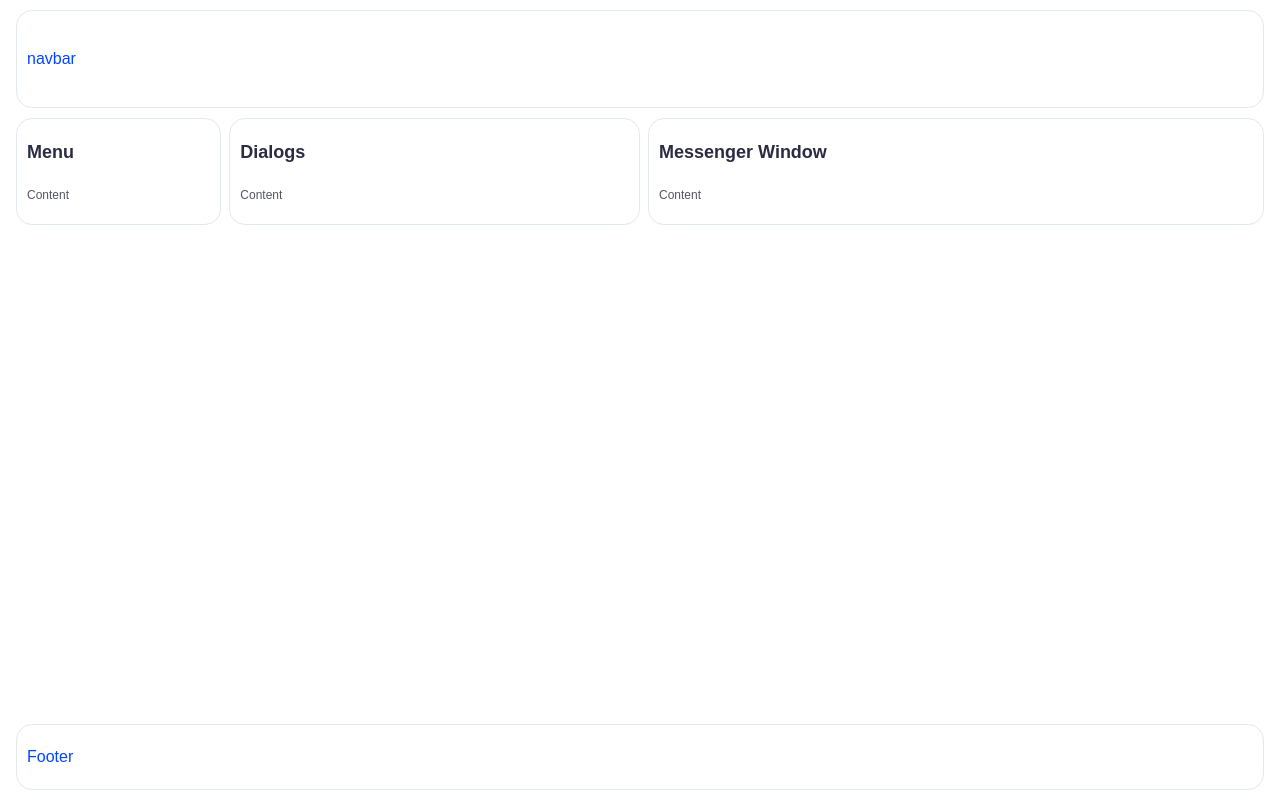
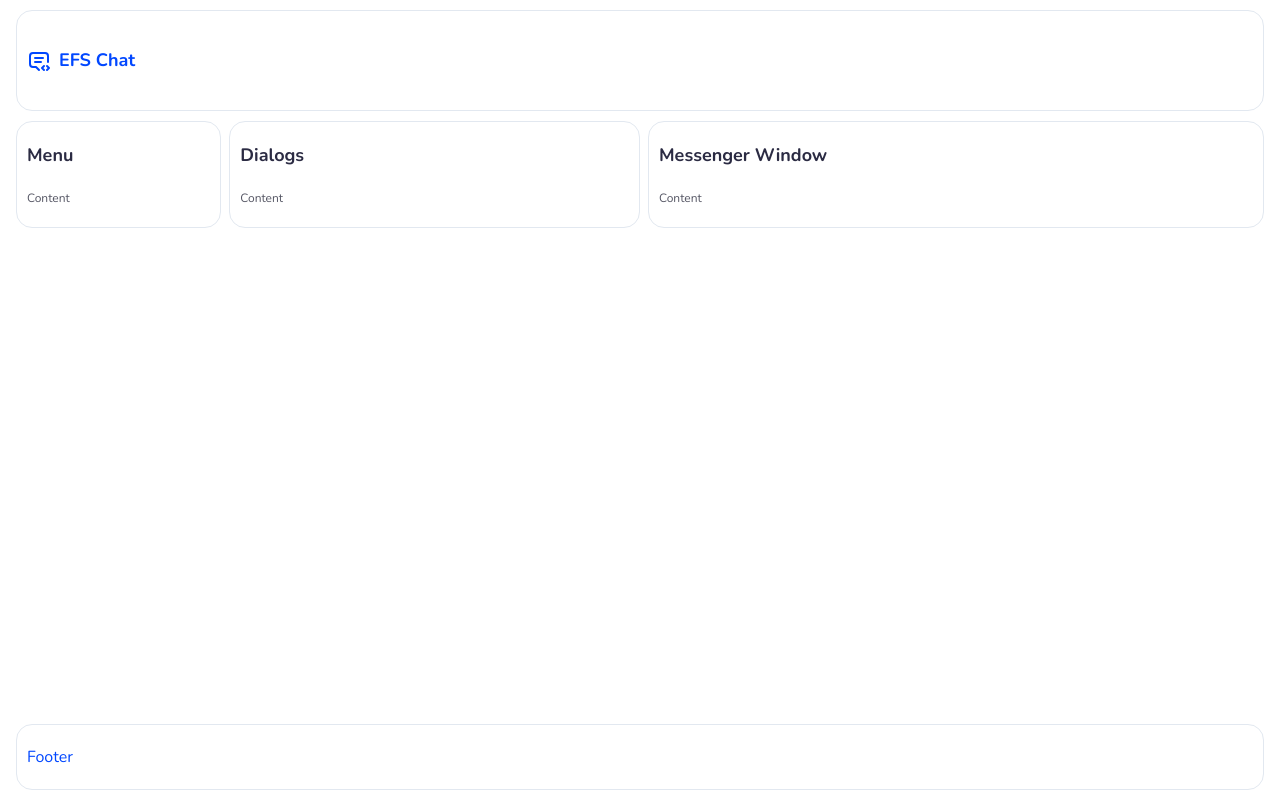
Before and after one commit to brandalx/EFSChat-client, a React (Vite) app: page /messenger in a window 1280 px wide. Built offline with nearby package versions, Linux system fonts and the light colour scheme.

Commit message:
feat: logo layout

```diff
--- /dev/null
+++ b/src/assets/svg/Logo.jsx
@@ -0,0 +1,27 @@
+import React from 'react';
+
+export default function Logo() {
+  return (
+    <div>
+      <svg
+        xmlns='http://www.w3.org/2000/svg'
+        className='icon icon-tabler icon-tabler-message-2-code'
+        width={24}
+        height={24}
+        viewBox='0 0 24 24'
+        strokeWidth={2}
+        stroke='#0147FF'
+        fill='none'
+        strokeLinecap='round'
+        strokeLinejoin='round'
+      >
+        <path stroke='none' d='M0 0h24v24H0z' fill='none' />
+        <path d='M8 9h8' />
+        <path d='M8 13h6' />
+        <path d='M12 21l-1 -1l-2 -2h-3a3 3 0 0 1 -3 -3v-8a3 3 0 0 1 3 -3h12a3 3 0 0 1 3 3v6' />
+        <path d='M20 21l2 -2l-2 -2' />
+        <path d='M17 17l-2 2l2 2' />
+      </svg>
+    </div>
+  );
+}
--- a/src/components/Navbar.jsx
+++ b/src/components/Navbar.jsx
@@ -1,13 +1,22 @@
 import React from 'react';
-import { Box, Container, chakra } from '@chakra-ui/react';
+import { Box, Container, Text, chakra } from '@chakra-ui/react';
 import theme from '../utils/theme';
+import Logo from '../assets/svg/Logo';
 export default function Navbar() {
   return (
     <Box>
       <Container maxW='1400px'>
         <Box mt='10px' borderRadius='16px' borderWidth='1px' py='20px' px='10px'>
           <chakra.header w='full' py={4}>
-            <Box color='primary.default'>navbar</Box>
+            <Box color='primary.default'>
+              <Box display='flex' alignItems='center'>
+                {' '}
+                <Logo />{' '}
+                <Text ms={2} fontSize='xs' fontWeight='bold' color='primary.default'>
+                  EFS Chat
+                </Text>
+              </Box>
+            </Box>
           </chakra.header>
         </Box>
       </Container>
--- /dev/null
+++ b/src/css/fonts.css
@@ -0,0 +1 @@
+@import url('https://fonts.googleapis.com/css2?family=Nunito:ital,wght@0,200;0,300;0,400;0,500;0,600;0,700;0,800;0,900;0,1000;1,200;1,300;1,400;1,500;1,600;1,700;1,800;1,900;1,1000&display=swap');
--- a/src/css/main.css
+++ b/src/css/main.css
@@ -1,2 +1,3 @@
 @import './global.css';
 @import './utils//stickyFooter.css';
+@import './fonts.css';
```
